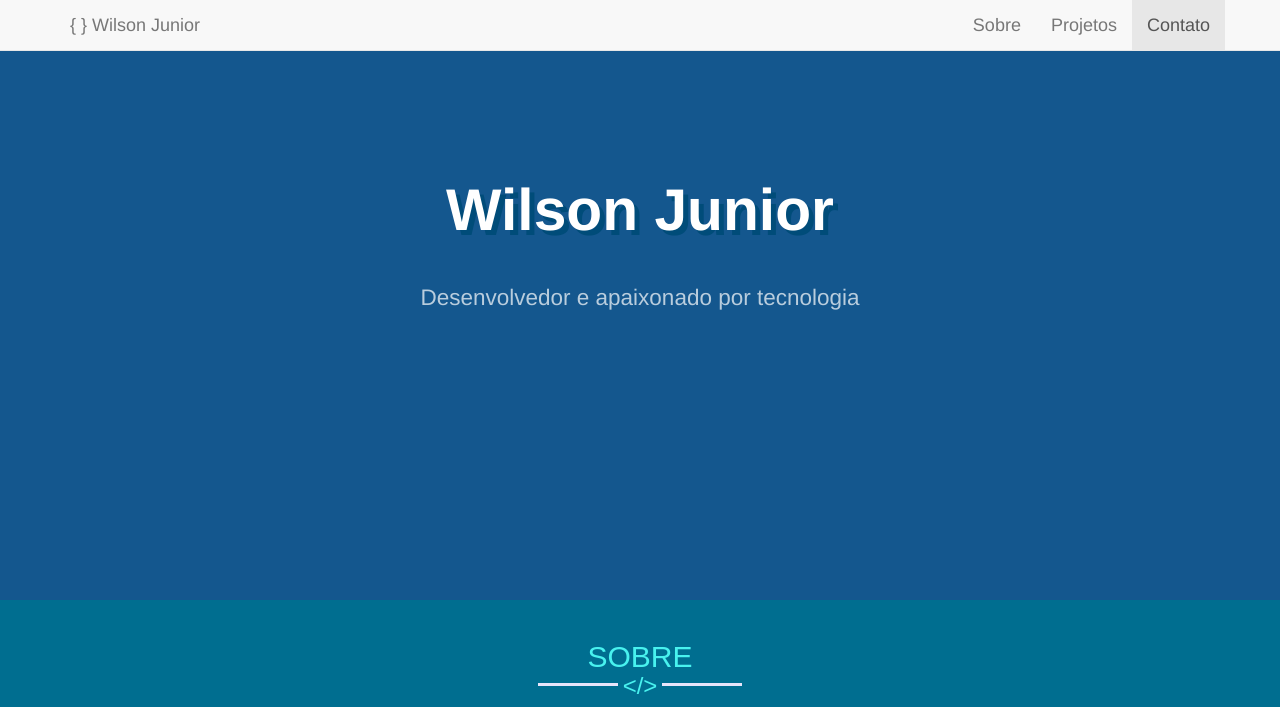
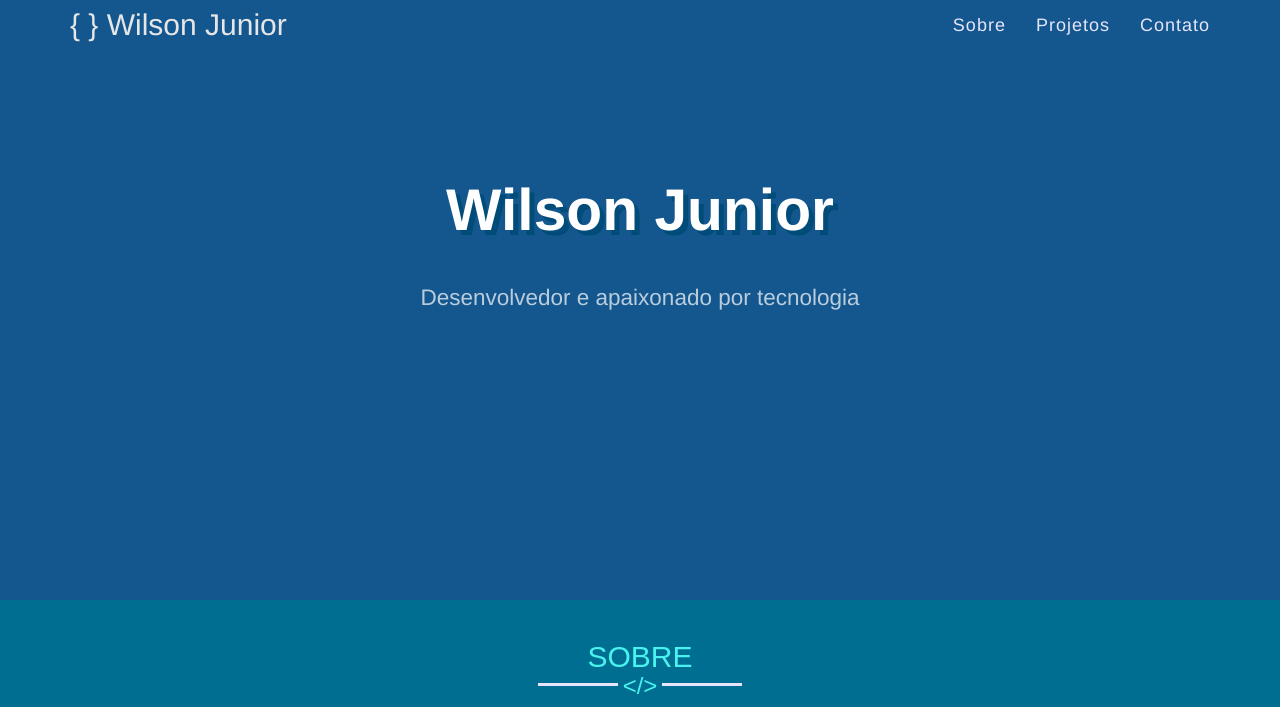
Before and after one commit to wilsonjuniordev/wilsonjuniordev.github.io, a plain HTML site: page index.html in a window 1280 px wide. Shown: the top 707 px of the page. Drawn offline with nearby package versions, Linux system fonts and the light colour scheme; files whose address does not match are found by name.

Commit message:
Estilização da barra de navegação

```diff
--- a/assets/css/main.css
+++ b/assets/css/main.css
@@ -226,40 +226,6 @@ h3:before {
   background-color: #E7E5FB;
   width: 80px;
 }
-
-/*
-.tituloPagina {
-  text-align: center;
-  text-transform: uppercase;
-  text-decoration: underline;
-}
-
-.tituloPagina h2, .tituloPagina p {
-  color: #004c79;
-}
-
-.title-pages {
-  position: relative;
-  margin: 0rem auto 1em;
-  padding: 1em 1em .25em 1em;
-  text-align: center;
-  text-transform: uppercase;
-}
-.title-pages:after {
-  position: absolute;
-  width: 240px;
-  height: 4px;
-  margin-left: -120px;
-  content: '';
-  background-color: #004c79;
-}
-.title-pages h2, .title-pages p {
-  color: #004c79;
-} */
-
-
-
-
 .row-icon {
   color: #E7E5FB;
 	font-size: 6.5rem;
@@ -272,25 +238,6 @@ h3:before {
 .skills-icon:hover {
   color: #48F2EF;
 }
-
-
-
-
-/*
-textarea, input {
-  width: 100%;
-  border: 2px solid #DDD;
-  padding: 6px 12px;
-  outline: none;
-  transition: 0.3s;
-  background-color: transparent;
-  border-radius: 5px;
-}
-textarea:focus, input:focus {
-    border-color: #008CBA;
-} */
-
-
 
 button.btn-section, a.btn-section {
   color: #E7E5FB ;
@@ -338,10 +285,85 @@ footer a:hover {
 
 
 
+.navbar {
+	position: fixed;
+	z-index: 1;
+	width: 100%;
+	border-radius: 0px;
+}
+
+.navbar-default {
+  border-color: transparent !important;
+  /* color: white !important; */
+}
+.navbar-default#navbarPrincipal {
+  /* background-color: #122634; */
+  background-color: #14578e;
+}
+
+a#osvaldoCabralNav {
+	color: #e6e6e6;
+	font-size: 30px;
+	text-decoration: none;
+}
+
+/* button#btnParaCelular {
+	margin-top: 85px;
+} */
+/* #linksMenu {
+	display: absolute;
+	margin-top: 30px;
+	font-size: 4vh;
+} */
+
+#linksMenu li a {
+	/* font-size: 15px; */
+	letter-spacing: 1px;
+	color: #e7e5fb;
+	/* position: relative; */
+}
+
+#linksMenu li a:before {
+  content: "";
+  position: absolute;
+  width: 100%;
+  height: 2px;
+  bottom: 7px;
+  left: 0;
+  background-color: #e7e5fb;
+  visibility: hidden;
+  -webkit-transform: scaleX(0);
+  transform: scaleX(0);
+  -webkit-transition: all 0.3s ease-in-out 0s;
+  transition: all 0.3s ease-in-out 0s;
+}
+
+#linksMenu li a:hover:before {
+  visibility: visible;
+  -webkit-transform: scaleX(1);
+  transform: scaleX(1);
+}
 
 
 
 
+
+
+
+
+
+
+
+
+
+/* #mainNav {
+  background-color: #122C34 !important;
+  color: #fff !important;
+}
+.navbar-default {
+  border-color: #fff !important;
+  color: white !important;
+} */
 
 
 
--- /dev/null
+++ b/assets/js/script.js
@@ -0,0 +1,23 @@
+
+function abrirFecharMenu() {
+	var btnMenu = "confinado";
+	var btn = document.getElementById("bs-example-navbar-collapse-1");
+
+	if (btnMenu === "expandir") {
+		btn.className = "navbar-collapse collapse in";
+		btnMenu = "confinado";
+	} else {
+		btn.className = "navbar-collapse collapse";
+		btnMenu = "expandir";
+	}
+}
+
+function redirecionar() {
+    $("li a").on('click', function() {
+        $("body").animate({
+            scrollTop: $($(this).attr('href')).offset().top - 30
+		}, 400);
+        abrirFecharMenu();
+        return false;
+    });
+}
--- a/index.html
+++ b/index.html
@@ -19,9 +19,39 @@
     <link href="https://maxcdn.bootstrapcdn.com/bootstrap/3.3.7/js/bootstrap.min.js" rel="stylesheet" />
   </head>
 
-  <body data-spy="scroll" data-target="#navigation" data-offset="120">
+  <!-- <body data-spy="scroll" data-target="#navigation" data-offset="120"> -->
+  <!-- <body onload="redirecionar()"> -->
+  <body>
 
-    <nav id="mainNav" class="navbar navbar-default navbar-fixed-top affix-top">
+
+
+    <nav class="navbar navbar-default navbar-fixed-top affix-top" id="navbarPrincipal" >
+      <div class="container" id="container-header">
+        <div class="navbar-header">
+          <button type="button" class="navbar-toggle collapsed"
+            id="btnParaCelular" data-toggle="collapse"
+            data-target="#bs-example-navbar-collapse-1" aria-expanded="false">
+            <span class="sr-only">Toggle navigation</span> <span
+              class="icon-bar"></span> <span class="icon-bar"></span> <span
+              class="icon-bar"></span>
+          </button>
+          <a class="navbar-brand page-scroll scrollTo" id="osvaldoCabralNav" href="#top">{ } Wilson Junior</a>
+        </div>
+        <div class="collapse navbar-collapse"
+          id="bs-example-navbar-collapse-1">
+          <ul class="nav navbar-nav navbar-right" id="linksMenu"
+            onclick="abrirFecharMenu()">
+            <li><a href="#sobre">Sobre</a></li>
+            <li><a href="#projetos">Projetos</a></li>
+            <li><a href="#contato">Contato</a></li>
+          </ul>
+        </div>
+      </div>
+    </nav>
+
+
+
+    <!-- <nav id="mainNav" class="navbar navbar-default navbar-fixed-top affix-top" >
       <div class="container">
         <div role="navigation" id="navigation">
           <div class="navbar-header">
@@ -45,7 +75,7 @@
           </div>
         </div>
       </div>
-    </nav>
+    </nav> -->
 
 
     <header class="header-post" role="banner">
@@ -65,7 +95,7 @@
           </div>
           <div class="row valign-center">
             <div class="col-xs-12 col-sm-4 col-md-2">
-              <a href="https://github.com/wilsonjuniorwj/" target="_blank"><img class="img-responsive img-circle blur" src="assets/img/profile.jpg" alt="profile"/></a>
+              <a href="https://github.com/wilsonjuniorwj/" target="_blank"><img class="img-responsive img-circle blur" src="assets/img/profile.jpg" title="Wilson Junior" alt="profile"/></a>
             </div>
             <div class="col-xs-12 col-sm-8 col-md-10">
               <p>Faço Bacharelado em Sistemas de Informação e atuo na área de desenvolvimento de sistemas.</p>
@@ -232,7 +262,7 @@
 
     <script src="assets/jquery/jquery.min.js"></script>
     <script src="assets/bootstrap/js/bootstrap.min.js"></script>
-    <!-- <script src="assets/js/main.js"></script> -->
+    <script src="assets/js/script.js"></script>
     <script>
       (function(i,s,o,g,r,a,m){i['GoogleAnalyticsObject']=r;i[r]=i[r]||function(){
         (i[r].q=i[r].q||[]).push(arguments)},i[r].l=1*new Date();a=s.createElement(o),
```
